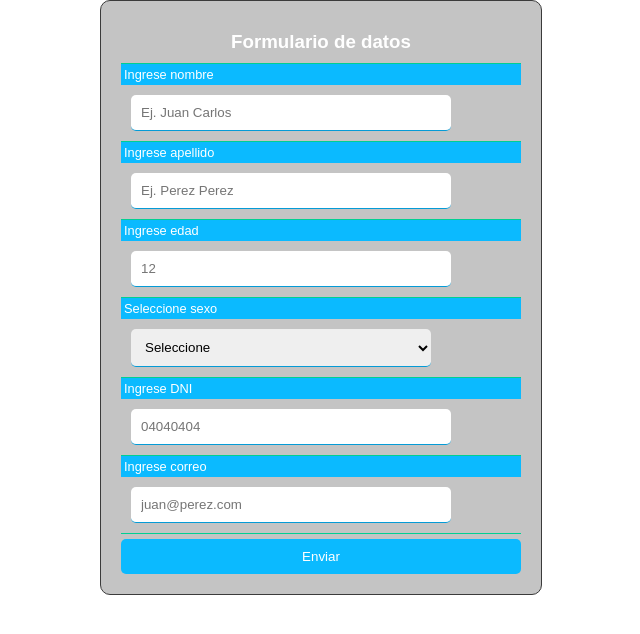
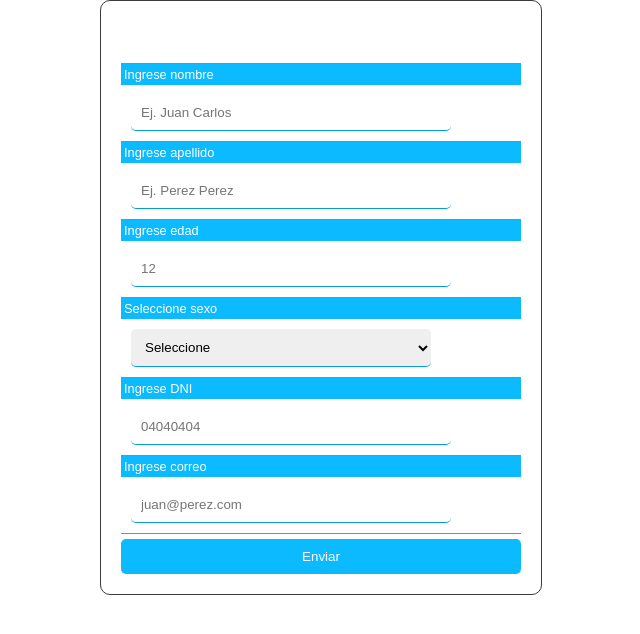
Before and after one commit to YhonatanQU/idat, a plain HTML site: page form.html in a window 1280 px wide. Shown: the whole page, without its empty margins (319-959 px from the left). Drawn offline with Linux system fonts and the light colour scheme.

Commit message:
Fondo de formulario

```diff
--- a/css/form.css
+++ b/css/form.css
@@ -9,7 +9,6 @@ form {
     border: 1px rgb(59, 59, 59) solid;
     border-radius: 10px;
     padding: 20px;
-    background: rgb(196, 196, 196);
 }
 
 h3 {
```
